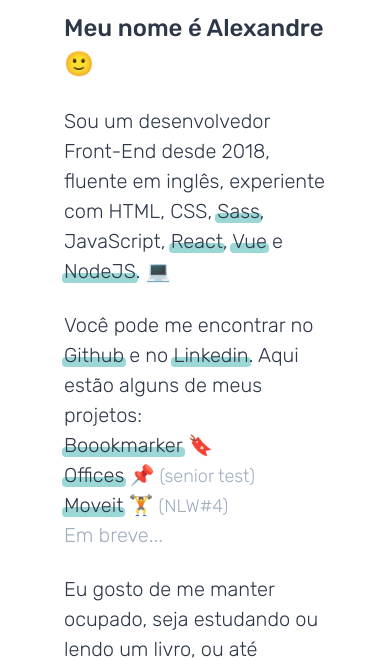
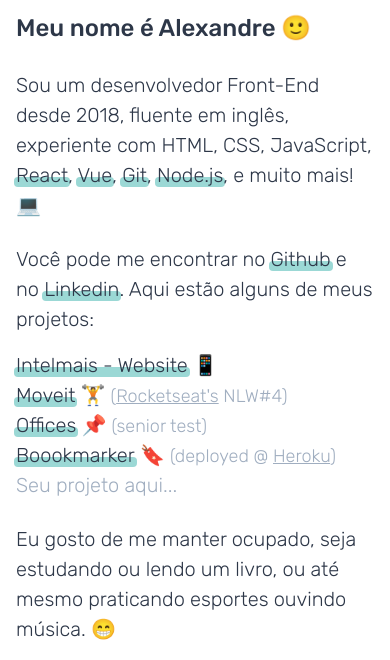
Before and after one commit to xanderios/hello-world, a Vue app: page / in a window 390 px wide. Shown: the part 124-784 px from the top of the page. Built offline with nearby package versions, Linux system fonts and the light colour scheme.

Commit message:
Update content and fix responsive display

```diff
--- a/src/App.vue
+++ b/src/App.vue
@@ -1,5 +1,5 @@
 <template>
-  <div id="app" class="container mx-auto p-16 sm:p-12 lg:pt-20 text-gray-800">
+  <div id="app" class="container mx-auto px-4 py-16 sm:p-12 lg:pt-20 text-gray-800">
     <vue-headful title="Alexandre - Portfólio" />
     <h2 class="text-4xl sm:text-6xl font-medium">Olá 👋</h2>
     <h2 class="text-2xl sm:text-4xl font-medium mt-4">
@@ -7,10 +7,11 @@
     </h2>
     <div class="text">
       <p class="text-xl sm:text-2xl">
-        Sou um desenvolvedor Front-End desde 2018, fluente em inglês, experiente com HTML, CSS, <Link text="Sass" href="https://sass-lang.com"/>, JavaScript,
+        Sou um desenvolvedor Front-End desde 2018, fluente em inglês, experiente com HTML, CSS, JavaScript,
         <Link text="React" href="https://reactjs.org" />,
-        <Link text="Vue" href="https://vuejs.org" /> e
-        <Link text="NodeJS" href="https://nodejs.org" />. 💻
+        <Link text="Vue" href="https://vuejs.org" />,
+        <Link text="Git" href="https://git-scm.com/" />,
+        <Link text="Node.js" href="https://nodejs.org" />, e muito mais! 💻
       </p>
       <p class="text-xl sm:text-3xl">
         Você pode me encontrar no
@@ -19,11 +20,12 @@
           text="Linkedin"
           href="https://www.linkedin.com/in/alexandre-rios-496bb7196/"
         />. Aqui estão alguns de meus projetos:
-        <ul>
-          <li><Link text="Boookmarker" href="https://boookmarker.herokuapp.com" /> 🔖 <span class="text-gray-500 text-lg"></span></li>
+        <ul class="mt-4">
+          <li><Link text="Intelmais - Website" href="https://www.intelmais.com.br" /> 📱</li>
+          <li><Link text="Moveit" href="https://moveit-reactjs.vercel.app/" /> 🏋️ <span class="text-gray-500 text-lg">(<a class="underline" href="https://rocketseat.com.br/">Rocketseat's</a> NLW#4)</span></li>
           <li><Link text="Offices" href="https://github.com/xanderios/senior-frontend-test" /> 📌 <span class="text-gray-500 text-lg">(senior test)</span></li>
-          <li><Link text="Moveit" href="https://moveit-reactjs.vercel.app/" /> 🏋️ <span class="text-gray-500 text-lg">(NLW#4)</span></li>
-          <span class="text-gray-500 text-xl">Em breve...</span>
+          <li><Link text="Boookmarker" href="https://boookmarker.herokuapp.com" /> 🔖 <span class="text-gray-500 text-lg">(deployed @ <a class="underline" href="https://heroku.com">Heroku</a>)</span></li>
+          <span class="text-gray-500 text-xl">Seu projeto aqui...</span>
         </ul>
       <!-- eslint-disable-next-line prettier/prettier -->
       </p>
```
